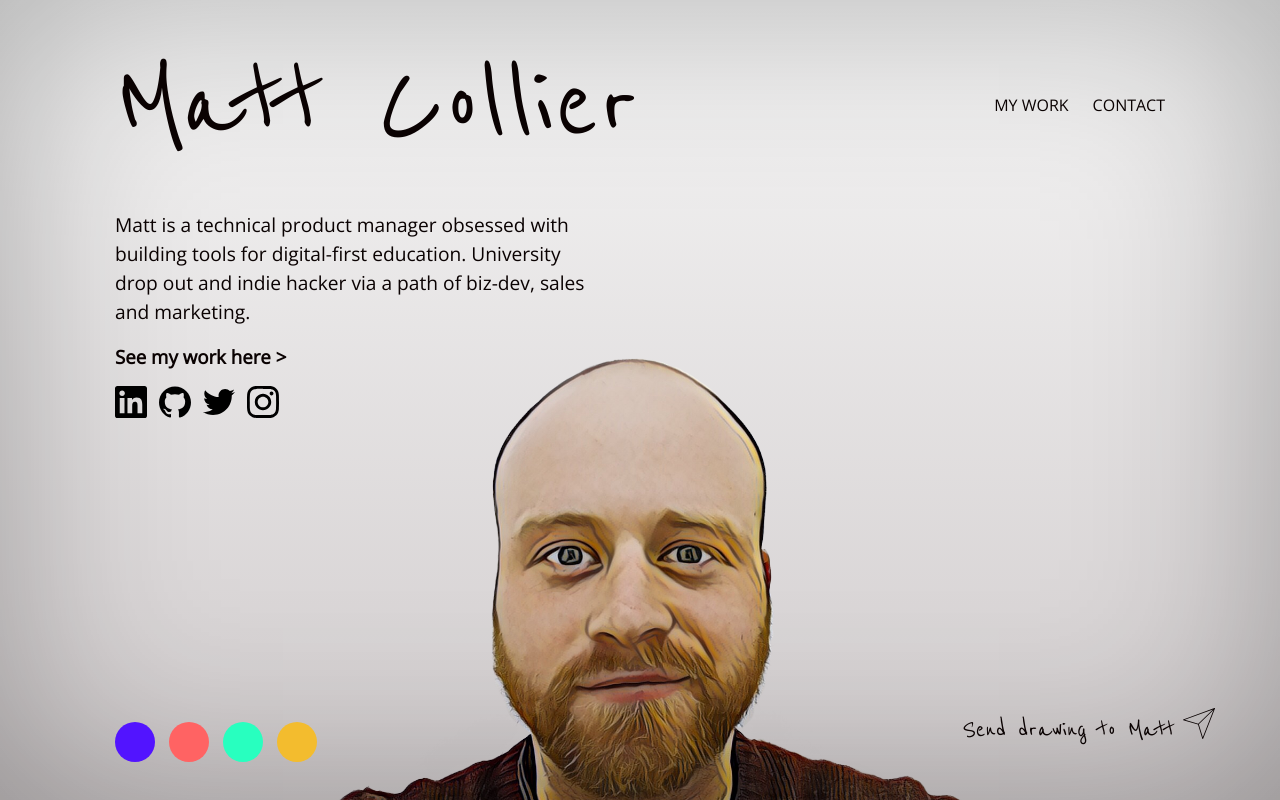
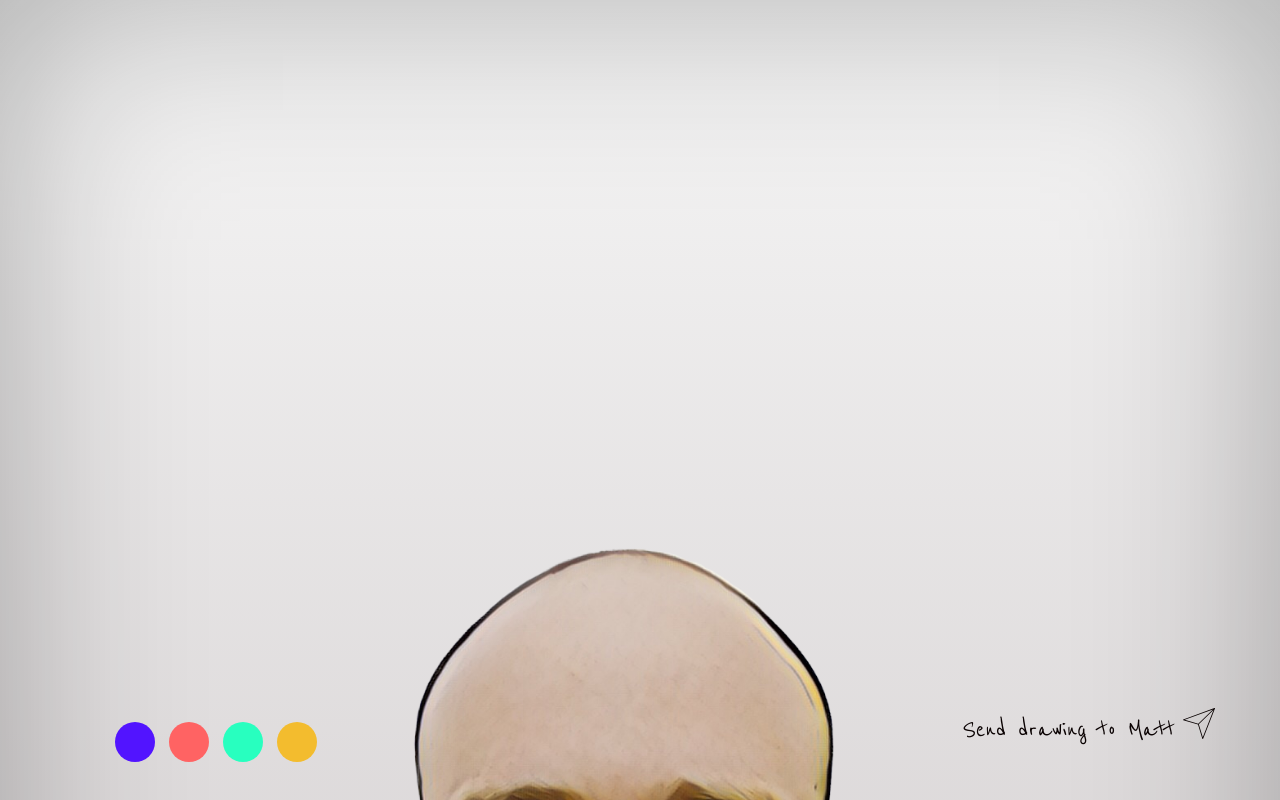
Before and after one commit to mattc0llier/matt-collier-dev, a plain HTML site: page index.html in a window 1280 px wide. Shown: the top 800 px of the page. Drawn offline with nearby package versions, Linux system fonts and the light colour scheme.

Commit message:
resized canvas

```diff
--- a/index.html
+++ b/index.html
@@ -11,6 +11,7 @@
   <title>Document</title>
 </head>
 <body>
+  <canvas></canvas>
   <main>
     <section class="centered">
       <nav>
@@ -58,7 +59,7 @@
             <span><img src="./img/Send.svg" alt="Send Picture"></span>
         </div>
       </section>
-      <canvas></canvas>
+
     </section>
   </main>
   <script type="text/javascript" src="index.js"></script>
--- a/painter.js
+++ b/painter.js
@@ -1,6 +1,6 @@
 const canvas = document.querySelector("canvas");
 
-canvas.height = 500px;
+canvas.height = window.innerHeight;
 canvas.width = window.innerWidth;
 
 
```
